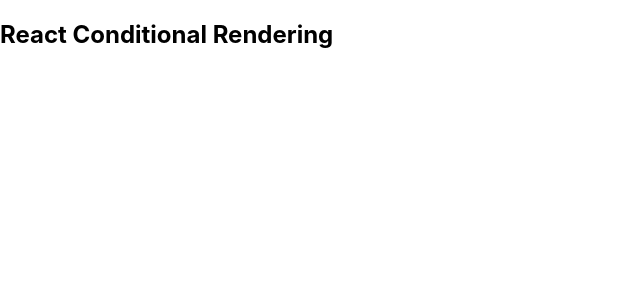
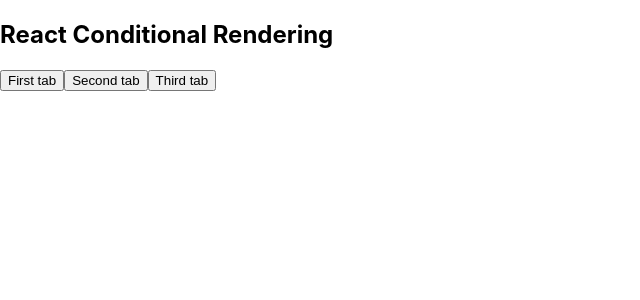
Before and after one commit to aniledev/react-tabs-conditional-rendering, a React (Create React App) app: page / in a window 1280 px wide. Shown: the top 300 px of the page, without its empty margins (0-640 px from the left). Built offline with nearby package versions, Linux system fonts and the light colour scheme.

Commit message:
feat: use map array method to create buttons based off props

```diff
--- a/src/Tabs.js
+++ b/src/Tabs.js
@@ -2,6 +2,10 @@
 
 export default class Tabs extends React.Component {
   render() {
-    return <div></div>;
+    // mapp off the tabs array that was passed from App to make an array of buttons
+    const buttons = this.props.tabs.map((tab, index) => (
+      <button key={index}>{tab.name}</button>
+    ));
+    return <div>{buttons}</div>;
   }
 }
```
Also changed, not shown: 1 other file (tests, documents, lock files or other folders).
